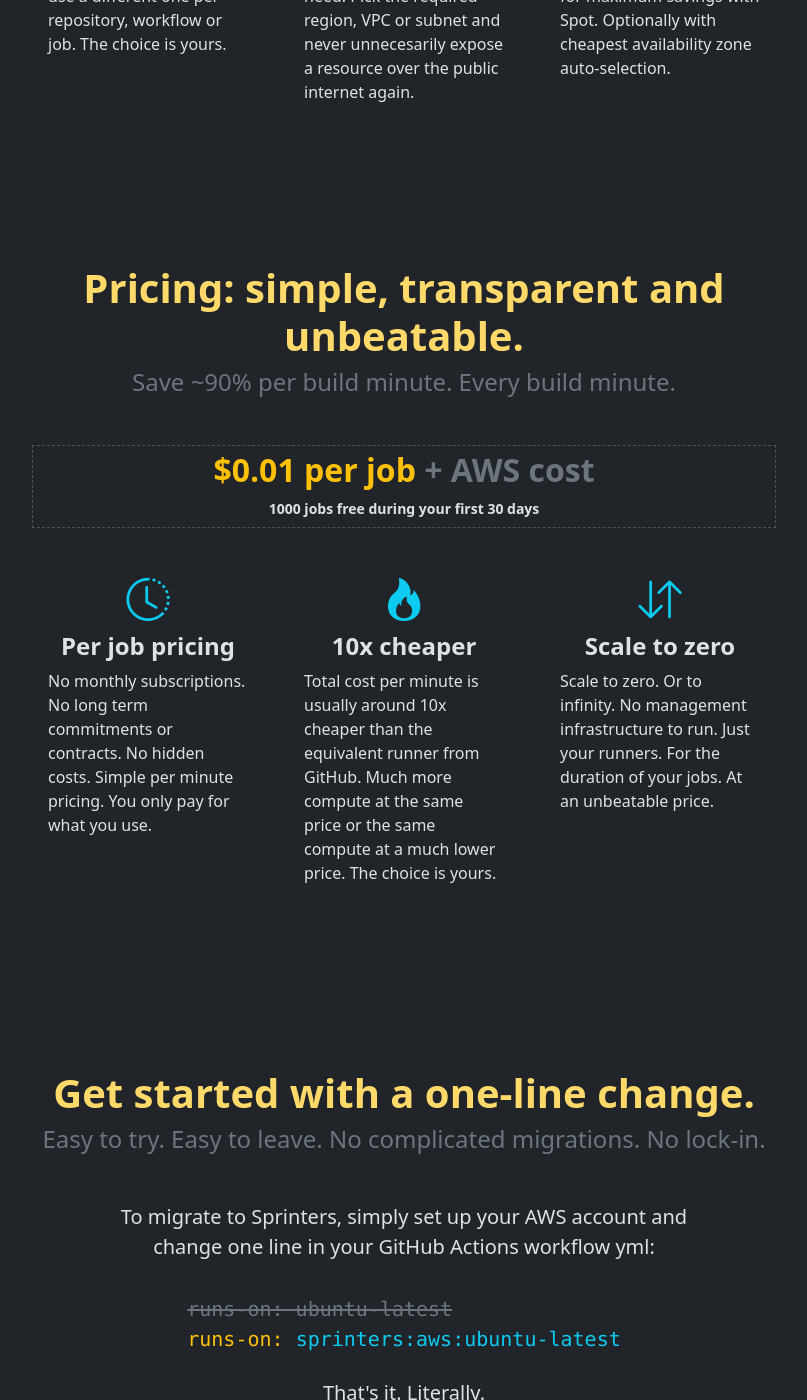
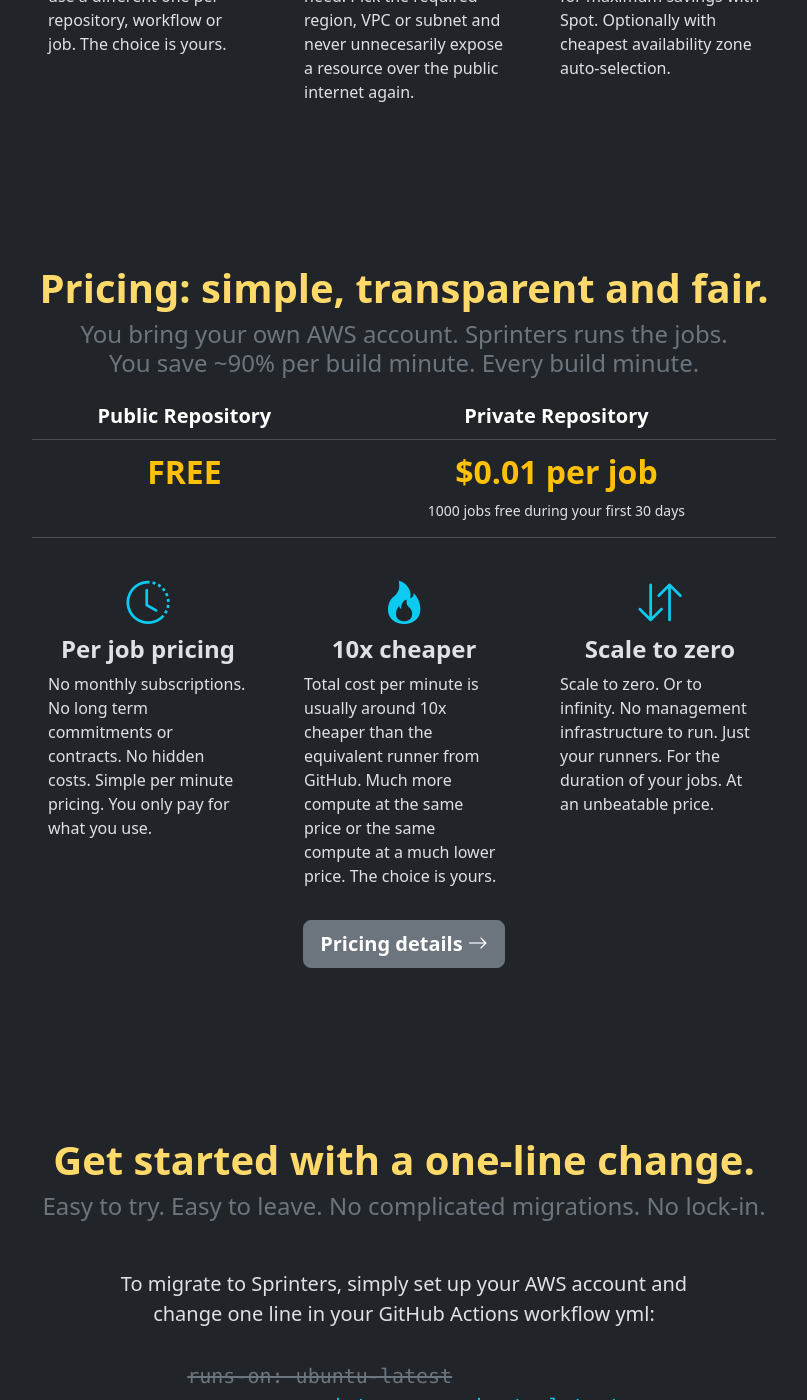
Before and after one commit to sprinters-sh/sprinters.sh, a Jekyll site: the page built from index.html, in a window 1280 px wide and 1400 px high, scrolled down 3475 px. Shown: the whole window, without its empty margins (236-1043 px from the left). Built offline with Jekyll 4.4.1, drawn with Linux system fonts in a browser that asks for light colours; some of the changed text lies outside the part shown.

Commit message:
Updated pricing on home page

```diff
--- a/_layouts/default.html
+++ b/_layouts/default.html
@@ -69,11 +69,16 @@
            target="_blank"><img src="/assets/bluesky-logo.svg" height="20" style="margin-top: -3px" alt="Bluesky"></a>
     </div>
     <br>
+    <div class="fs-6">
+        <a href="/new" class="link-secondary text-nowrap">What's new?</a>
+        <span class="px-1">&middot;</span> <a href="/pricing" class="link-secondary text-nowrap">Pricing</a>
+        <span class="px-1">&middot;</span> <a href="/docs" class="link-secondary text-nowrap">Docs</a>
+        <span class="px-1">&middot;</span> <a href="/docs/security" class="link-secondary text-nowrap">Security</a>
+    </div>
+    <br>
+    <br>
     &copy; 2025 InfrastructureX GmbH<br>
-    <a href="/new" class="link-secondary text-nowrap">What's new?</a>
-    <span class="px-1">&middot;</span> <a href="/docs" class="link-secondary text-nowrap">Docs</a>
-    <span class="px-1">&middot;</span> <a href="/docs/security" class="link-secondary text-nowrap">Security</a>
-    <span class="px-1">&middot;</span> <a href="/terms" class="link-secondary text-nowrap">Terms of Service</a>
+    <a href="/terms" class="link-secondary text-nowrap">Terms of Service</a>
     <span class="px-1">&middot;</span> <a href="/privacy" class="link-secondary text-nowrap">Privacy Policy</a>
     <span class="px-1">&middot;</span> <a href="/impressum" class="link-secondary text-nowrap">Impressum</a><br>
     <span class="text-nowrap">Sprinters is a registered trademark of InfrastructureX GmbH</span><br>
--- a/index.html
+++ b/index.html
@@ -129,12 +129,27 @@
 </div>
 
 <div class="col-md-8 mx-auto text-center mt-5">
-    <h2 id="pricing" class="mt-7 fw-semibold text-warning-emphasis fs-1">Pricing: simple, transparent and unbeatable.</h2>
-    <h4 class="mb-3 text-secondary">Save ~90% per build minute. Every build minute.</h4>
+    <h2 id="pricing" class="mt-7 fw-semibold text-warning-emphasis fs-1">Pricing: simple, transparent and fair.</h2>
+    <h4 class="mb-3 text-secondary">You bring your own AWS account. Sprinters runs the jobs.<br>You save ~90% per build minute. Every build minute.</h4>
 
-    <div class="fs-2 fw-semibold text-warning mt-5 mb-4 border border-1" style="border-style: dashed !important;">
-        $0.01 per job <span class="text-secondary text-nowrap">+ AWS cost</span>
-        <p class="fs-7 text-body mt-1 mb-2">1000 jobs free during your first 30 days</p>
+    <div class="table-responsive">
+        <table class="table">
+            <thead>
+            <tr class="fs-5 fw-semibold">
+                <th>Public Repository</th>
+                <th>Private Repository</th>
+            </tr>
+            </thead>
+            <tbody>
+            <tr>
+                <td class="fs-2 fw-semibold text-warning">FREE</td>
+                <td>
+                    <span class="fs-2 fw-semibold text-warning">$0.01 per job</span><br>
+                    <p class="fs-7 text-body mt-1 mb-2">1000 jobs free during your first 30 days</p>
+                </td>
+            </tr>
+            </tbody>
+        </table>
     </div>
 
     <div class="row">
@@ -142,6 +157,11 @@
         {% include feature.html icon="fire" title="10x cheaper" text="Total cost per minute is usually around 10x cheaper
         than the equivalent runner from GitHub. Much more compute at the same price or the same compute at a much lower price. The choice is yours." %}
         {% include feature.html icon="arrow-down-up" title="Scale to zero" text="Scale to zero. Or to infinity. No management infrastructure to run. Just your runners. For the duration of your jobs. At an unbeatable price." %}
+    </div>
+
+    <div class="mt-3">
+    <a href="/pricing"
+       class="btn btn-lg btn-secondary fw-semibold">Pricing details <i class="bi bi-arrow-right"></i></a>
     </div>
 </div>
 
@@ -160,7 +180,11 @@
 
     <p class="fs-5 pb-3">That's it. Literally.</p>
 
-    <a href="https://console.sprinters.sh/login" class="btn btn-lg btn-primary fw-semibold">Get started in under 5 minutes</a>
+    <a href="https://console.sprinters.sh/login"
+       class="btn btn-lg btn-primary fw-semibold">
+        <div><i class='bi bi-github me-2'></i>Log in with GitHub to get started</div>
+        <div class="fs-8 mt-1 fw-normal">1000 jobs FREE in your first 30 days</div>
+    </a>
 </div>
 
 <div class="mt-7 text-center container">
```
